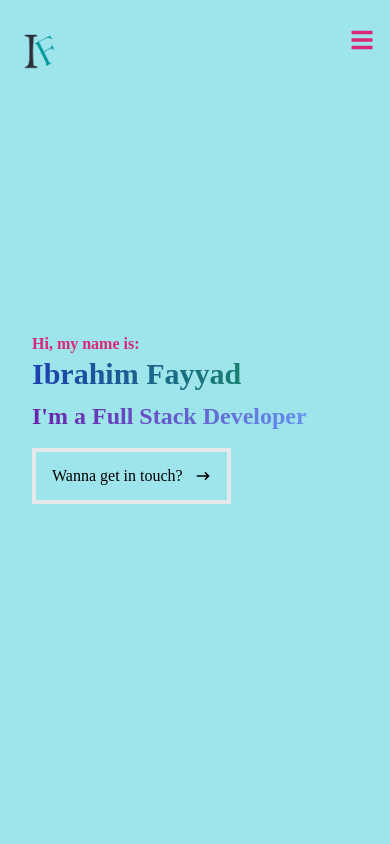
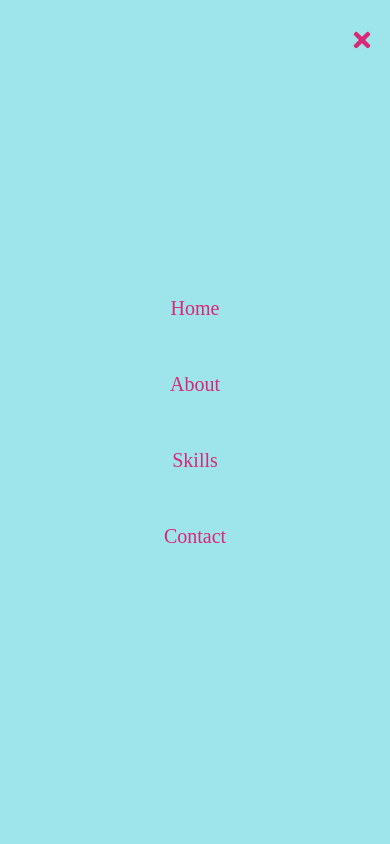
Before and after one commit to ifayyad/portfolio-react, a React (Create React App) app: page / in a window 390 px wide. Both pictures are taken after a click on the element 362 px from the left and 40 px from the top of the page. Shown: the top 844 px of the page. Built offline with nearby package versions, Linux system fonts and the light colour scheme.

Commit message:
improving styles and colors and fixing the mobile menu

```diff
--- a/public/index.html
+++ b/public/index.html
@@ -24,7 +24,7 @@
       work correctly both with client-side routing and a non-root public URL.
       Learn how to configure a non-root public URL by running `npm run build`.
     -->
-    <title>React App</title>
+    <title>Ibrahim</title>
   </head>
   <body>
     <noscript>You need to enable JavaScript to run this app.</noscript>
--- a/src/components/About.jsx
+++ b/src/components/About.jsx
@@ -4,21 +4,18 @@ const About = () => {
   return (
     <div name='about' className='w-full h-screen bg-[#9de5eb] text-[#0a192f] '>
         <div className='flex flex-col justify-center items-center w-full h-full'>
-            <div className='max-w-[1000px] w-full px-4 grid grid-cols-2 gap-8 '>
-              <div className='sm:text-right pb-8 pl-4'>
+            <div className='max-w-[700px] w-full'>
+              <div className='sm:text-left pb-8 pl-4'>
                 <p className='sm:text-5xl text-3xl font-bold inline border-b-4 border-pink-600'>About</p>
               </div>
               <div>
 
               </div>
               </div>
-            <div className='max-w-[1000px] w-full px-4 grid sm:grid-cols-2 gap-8 '>
-              <div className='sm:text-right sm:text-3xl text-1xl font-bold '>
-                <p>Lorem ipsum dolor sit amet consectetur adipisicing elit. Quia vel omnis provident iure cumque earum dolorem qui ullam excepturi aut?
+            <div className='max-w-[700px] w-full px-4  '>
+              <div className='sm:text-left sm:text-3xl text-1xl font-bold '>
+                <p>I’m NOT web developer. I’m a web wizard, I make magical stuff happen. There are no questions I can’t answer when it comes to programming. React is my game, Laravel is a piece of cake. I can build apps in the blink of an eye. Debugging is what I do for fun. Back-end, front-end, middle-end, doesn’t matter, you can count on me.
                 </p>
-              </div>
-              <div>
-                <p>Lorem ipsum dolor sit amet consectetur adipisicing elit. Explicabo dolore reprehenderit distinctio perferendis possimus quidem deserunt cupiditate cum ullam ipsam quod expedita debitis totam, tempora voluptate magnam corporis dicta sed rem laboriosam eum eos? Tenetur suscipit ea pariatur repellendus ipsam.</p>
               </div>
             </div>
             </div>
--- a/src/components/Home.jsx
+++ b/src/components/Home.jsx
@@ -1,11 +1,12 @@
 import React from 'react'
 import {HiArrowNarrowRight} from 'react-icons/hi'
+import { Link } from 'react-scroll';
 
 const Home = () => {
   return (
     <div name='home' className='w-full h-screen bg-[#9de5eb]'>
       {/* Container */}
-      <div className='max-w-[1000px] mx-auto px-8 flex flex-col justify-center h-full'>
+      <div className='max-w-[800px] mx-auto px-8 flex flex-col gap-2 justify-center h-full'>
         <p className='text-pink-600 font-bold sm:text-2xl text-0xl'>Hi, my name is: </p>
         <h1 className='pb-2 sm:text-8xl font-extrabold text-transparent text-3xl bg-clip-text bg-gradient-to-r from-blue-800 to-green-600'>
           Ibrahim Fayyad
@@ -15,12 +16,16 @@ const Home = () => {
         </h2>
 
         <div>
-          <button className='text-black group border-4 px-4 py-3 my-2 flex items-center hover:bg-pink-400 hover:border-pink-400'>
+        <Link to="contact" smooth={true} duration={500}>
+          <button className='text-black font-bold group border-4 px-4 py-3 my-2 flex items-center hover:bg-pink-500 hover:border-pink-500'>
             Wanna get in touch?
+
             <span className='group-hover:rotate-90 duration-300'>
               <HiArrowNarrowRight className='ml-3 ' />
             </span>
+
           </button>
+          </Link>
         </div>
       </div>
     </div>
--- a/src/components/Navbar.jsx
+++ b/src/components/Navbar.jsx
@@ -8,12 +8,14 @@ import {Link} from 'react-scroll'
 const Navbar = () => {
 
   const [nav, setNav] = useState(false)
-  const handleClick = () => setNav[!nav]
+  const handleClick = () => setNav(!nav)
 
   return (
     <div className='fixed w-full h-[80px] flex justify-between items-center px-4 bg-[#9de5eb] text-pink-600 text-2xl'  >
       <div>
-          <img className='mt-6 sm:w-[80px] w-[50px]' src={Logo} alt="Logo image"  />
+          <Link to="home" smooth={true} duration={500} >
+          <img className='mt-6 sm:w-[80px] w-[50px] hover:cursor-pointer' src={Logo} alt="Logo image"  />
+          </Link>
       </div>
 
         {/* Menu */}
@@ -43,45 +45,60 @@ const Navbar = () => {
 
         {/* Hamburger */}
         <div onClick={handleClick} className='md:hidden z-10'>
-          {!nav ? <FaBars /> : <FaTimes />}
-        </div>
+        {!nav ? <FaBars /> : <FaTimes />}
+      </div>
 
         {/* Mobile menu */}
         <ul className={
           !nav
             ? 'hidden'
-            : 'absolute top-0 left-0 w-full h-screen bg-[#0a192f] flex flex-col justify-center items-center'
+            : 'absolute top-0 left-0 w-full h-screen bg-[#9de5eb] flex flex-col justify-center items-center'
         }>
-            <li className='py-6 text-xl'>Home</li>
-            <li className='py-6 text-xl'>About</li>
-            <li className='py-6 text-xl'>Skills</li>
-            <li className='py-6 text-xl'>Work</li>
-            <li className='py-6 text-xl'>Contact</li>
+            <li className='py-6 text-xl'>
+              <Link onClick={handleClick} to="home" smooth={true} duration={500}>
+                Home
+              </Link>
+            </li>
+            <li className='py-6 text-xl'>
+            <Link onClick={handleClick} to="about" smooth={true} duration={500}>
+                About
+              </Link>
+            </li>
+            <li className='py-6 text-xl'>
+            <Link onClick={handleClick} to="skills" smooth={true} duration={500}>
+                Skills
+              </Link>
+            </li>
+            <li className='py-6 text-xl'>
+            <Link onClick={handleClick} to="contact" smooth={true} duration={500}>
+                Contact
+              </Link>
+            </li>
           </ul>
 
         {/* Social media icons */}
         <div className='hidden lg:flex fixed flex-col top-[35%] left-0'>
           <ul>
-            <li className='w-[170px] h-[60px] flex justify-between items-center ml-[-110px] hover:ml-[-10px] duration-700 bg-blue-600'>
-              <a className='flex justify-between items-center w-full text-gray-300'
+            <li className='w-[170px] h-[60px] flex justify-between items-center ml-[-110px] hover:ml-[-10px] duration-700 bg-orange-600'>
+              <a className='flex justify-between items-center w-full text-gray-100'
               href='/'>
                 LinkedIn<FaLinkedin size={30} />
               </a>
             </li>
-            <li className='w-[160px] h-[60px] flex justify-between  items-center ml-[-100px] hover:ml-[-10px] duration-700 bg-blue-600'>
-              <a className='flex justify-between items-center w-full text-gray-300'
+            <li className='w-[160px] h-[60px] flex justify-between  items-center ml-[-100px] hover:ml-[-10px] duration-700 bg-sky-600'>
+              <a className='flex justify-between items-center w-full text-gray-100'
               href='/'>
                 GitHub <FaGithub size={30} />
               </a>
             </li>
-            <li className='w-[160px] h-[60px] flex justify-between items-center ml-[-100px] hover:ml-[-10px] duration-700 bg-blue-600'>
-              <a className='flex justify-between items-center w-full text-gray-300'
+            <li className='w-[160px] h-[60px] flex justify-between items-center ml-[-100px] hover:ml-[-10px] duration-700 bg-yellow-300'>
+              <a className='flex justify-between items-center w-full text-gray-100'
               href='/'>
                 Email <HiOutlineMail size={30} />
               </a>
             </li>
-            <li className='w-[160px] h-[60px] flex justify-between items-center ml-[-100px] hover:ml-[-10px] duration-700 bg-blue-600'>
-              <a className='flex justify-between items-center w-full text-gray-300'
+            <li className='w-[160px] h-[60px] flex justify-between items-center ml-[-100px] hover:ml-[-10px] duration-700 bg-rose-500'>
+              <a className='flex justify-between items-center w-full text-gray-100'
               href='/'>
                 Resume <BsFillPersonLinesFill size={30} />
               </a>
--- a/src/components/Skills.jsx
+++ b/src/components/Skills.jsx
@@ -15,22 +15,22 @@ const Skills = () => {
 
             <div className='w-full grid grid-cols-2 sm:grid-cols-4 gap-16 text-center py-8'>
 
-                <div className='w-[150px] hover:scale-125 duration-500'>
+                <div className='sm:w-[100px] md:w-[150px] w-[50px] hover:scale-125 duration-500 hover:cursor-cell '>
                     <img className='' src={HTML} alt="HTML icon" />
                     <p className='my-4'>HTML</p>
                 </div>
 
-                <div className='w-[150px] hover:scale-125 duration-500'>
+                <div className='sm:w-[100px] md:w-[150px] w-[50px] hover:scale-125 duration-500 hover:cursor-wait'>
                     <img className='' src={CSS} alt="HTML icon" />
                     <p className='my-4'>CSS</p>
                 </div>
 
-                <div className='w-[150px] hover:scale-125 duration-500'>
+                <div className='sm:w-[100px] md:w-[150px] w-[50px] hover:scale-125 duration-500 hover:cursor-help '>
                     <img className='' src={JavaScript} alt="HTML icon" />
                     <p className='my-4'>JavaScript</p>
                 </div>
 
-                <div className='w-[150px] hover:scale-125 duration-500'>
+                <div className='sm:w-[100px] md:w-[150px] w-[50px] hover:scale-125 duration-500 hover:cursor-text '>
                     <img className='' src={ReactImg} alt="HTML icon" />
                     <p className='my-4'>React</p>
                 </div>
```
Also changed, not shown: 1 other file (tests, documents, lock files or other folders).
